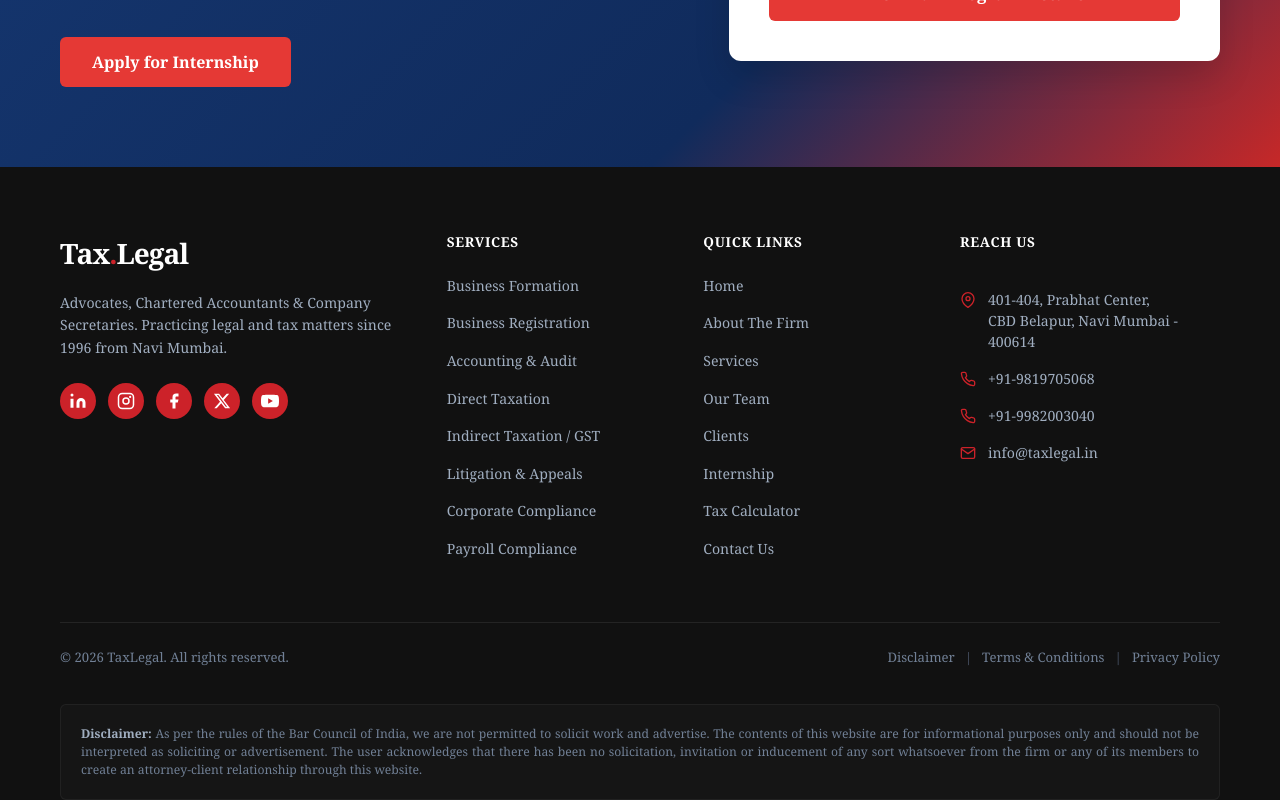
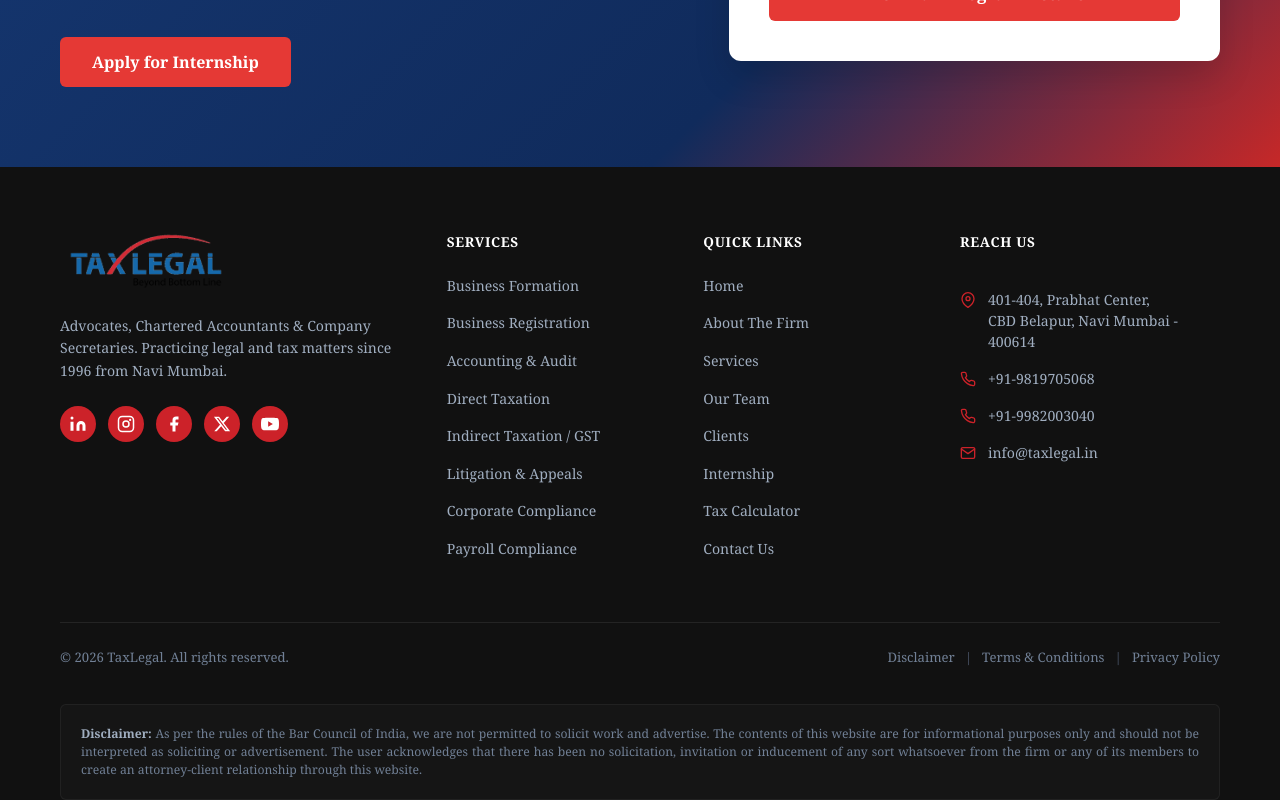
Before and after one commit to Aditya-osa/Taxlegal-new, a React app: page / in a window 1280 px wide. Shown: the part 7408-8208 px from the top of the page. Built offline with nearby package versions, Linux system fonts and the light colour scheme; the HTML template or start-up script is replaced by a standard one.

Commit message:
added 3d logo for footer

```diff
--- a/src/components/layout/Footer.css
+++ b/src/components/layout/Footer.css
@@ -17,21 +17,15 @@
   margin-bottom: 48px;
 }
 
-.footer-logo {
-  display: flex;
-  align-items: baseline;
+.footer-logo-link {
+  display: inline-block;
   margin-bottom: 16px;
 }
 
-.footer-logo .t1 {
-  font-weight: 700;
-  font-size: 1.75rem;
-  color: #ffffff;
-  letter-spacing: -1px;
-}
-
-.footer-logo .t1 span {
-  color: var(--red, #CC2229);
+.footer-logo-img {
+  height: 60px;
+  width: auto;
+  display: block;
 }
 
 .footer-desc {
--- a/src/components/layout/Footer.jsx
+++ b/src/components/layout/Footer.jsx
@@ -8,8 +8,8 @@
         <div className="footer-grid">
           {/* Column 1: Info */}
           <div className="footer-col-info">
-            <a href="/" className="footer-logo">
-              <span className="t1">Tax<span>.</span>Legal</span>
+            <a href="/" className="footer-logo-link">
+              <img src="/assets/logo.png" alt="TaxLegal Logo" className="footer-logo-img" />
             </a>
             <p className="footer-desc">
               Advocates, Chartered Accountants & Company Secretaries. Practicing legal and tax matters since 1996 from Navi Mumbai.
```
